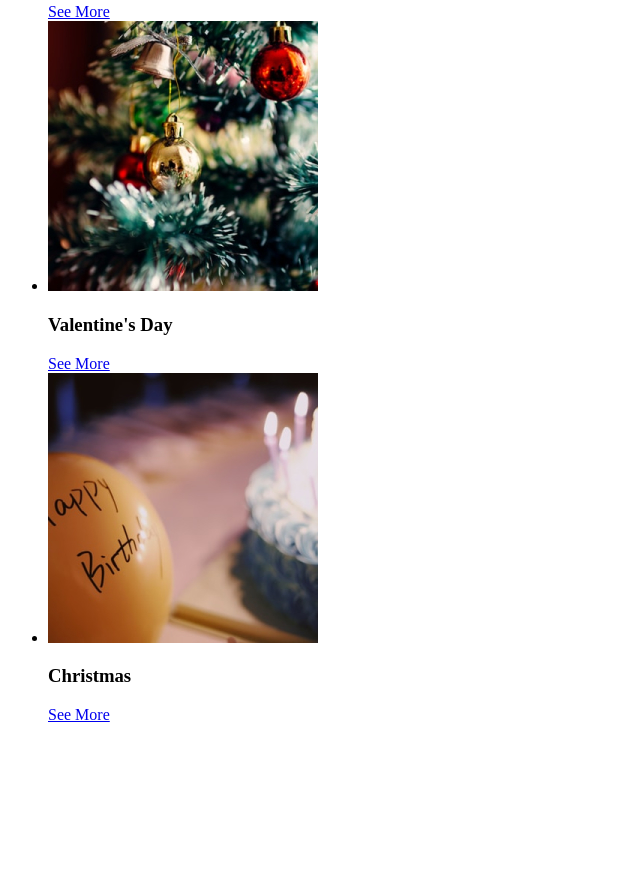
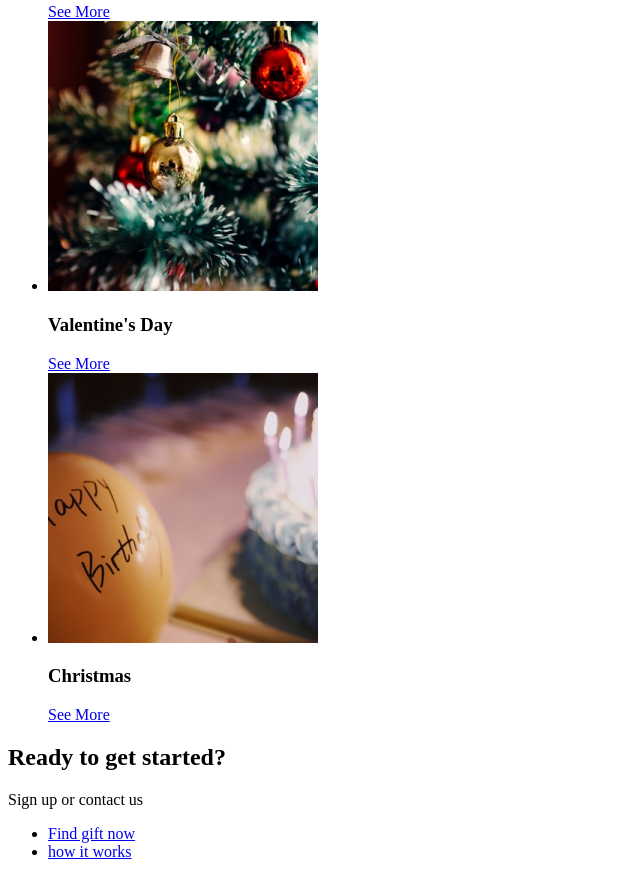
Before and after one commit to serg-rsv/gift-shop, a plain HTML site: page index.html in a window 1280 px wide. Shown: the part 1246-2123 px from the top of the page, without its empty margins (0-640 px from the left). Before the commit the page ends 1986 px from the top, so only its background shows below. Drawn offline with Linux system fonts and the light colour scheme.

Commit message:
add promo

```diff
--- a/index.html
+++ b/index.html
@@ -81,6 +81,17 @@
           </li>
         </ul>
       </section>
+      <!-- promo -->
+      <section>
+        <div>
+          <h2>Ready to get started?</h2>
+          <p>Sign up or contact us</p>
+        </div>
+        <ul>
+          <li><a href="#">Find gift now</a></li>
+          <li><a href="#">how it works</a></li>
+        </ul>
+      </section>
     </main>
   </body>
 </html>
```
